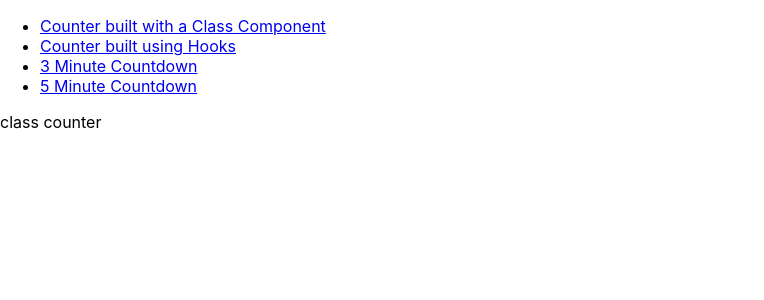
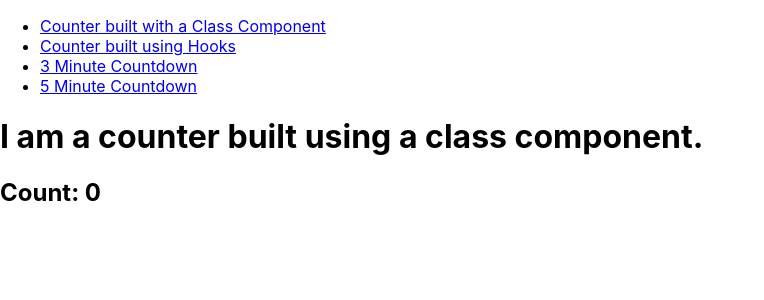
Before and after one commit to MMcClure11/counter-practice, a React (Create React App) app: page /class-counter in a window 1280 px wide. Shown: the top 300 px of the page, without its empty margins (0-764 px from the left). Built offline with nearby package versions, Linux system fonts and the light colour scheme.

Commit message:
Add state for count

```diff
--- a/src/components/ClassCounter.js
+++ b/src/components/ClassCounter.js
@@ -2,10 +2,15 @@ import React, { Component } from 'react'
 
 export default class ClassCounter extends Component {
 
+  state = {
+    count: 0
+  }
+
   render(){
     return(
       <>
-      class counter
+        <h1>I am a counter built using a class component.</h1>
+        <h2>Count: { this.state.count }</h2>
       </>
     )
   }
```
Also changed, not shown: 1 other file (tests, documents, lock files or other folders).
